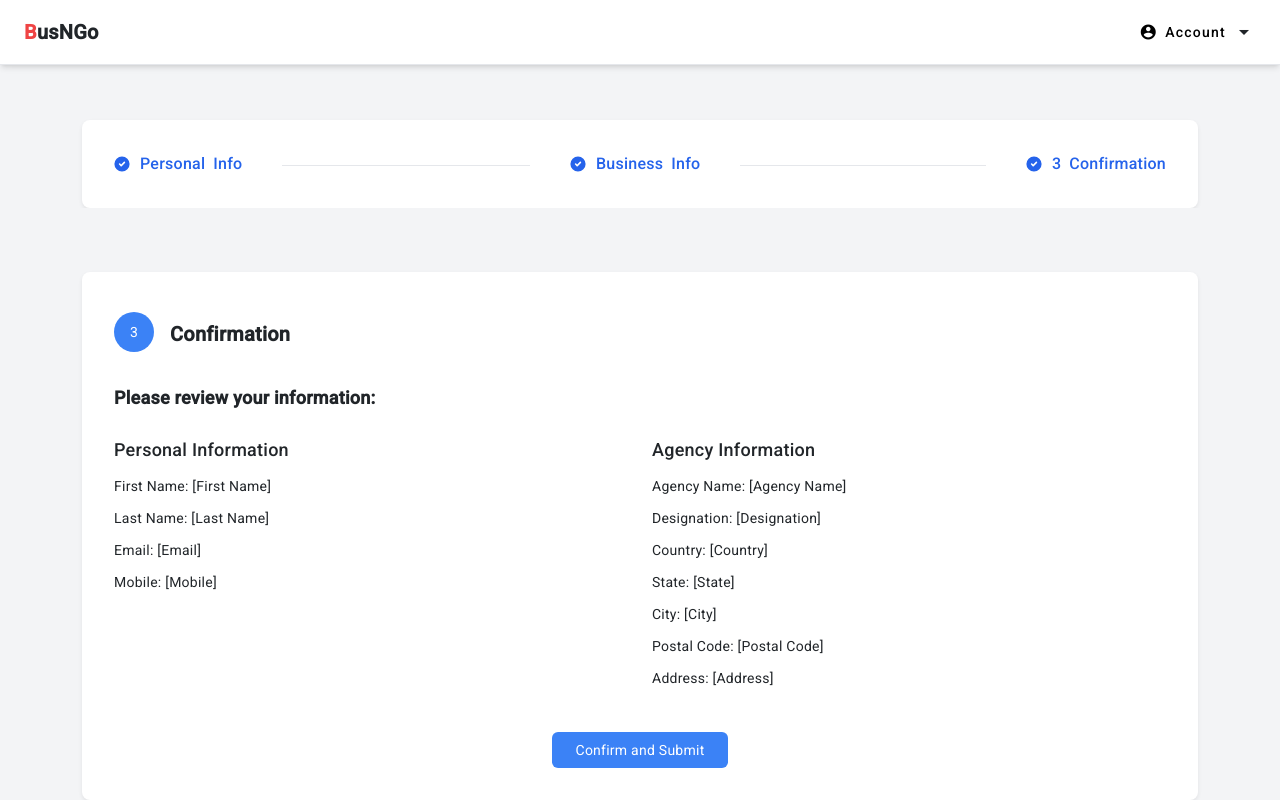
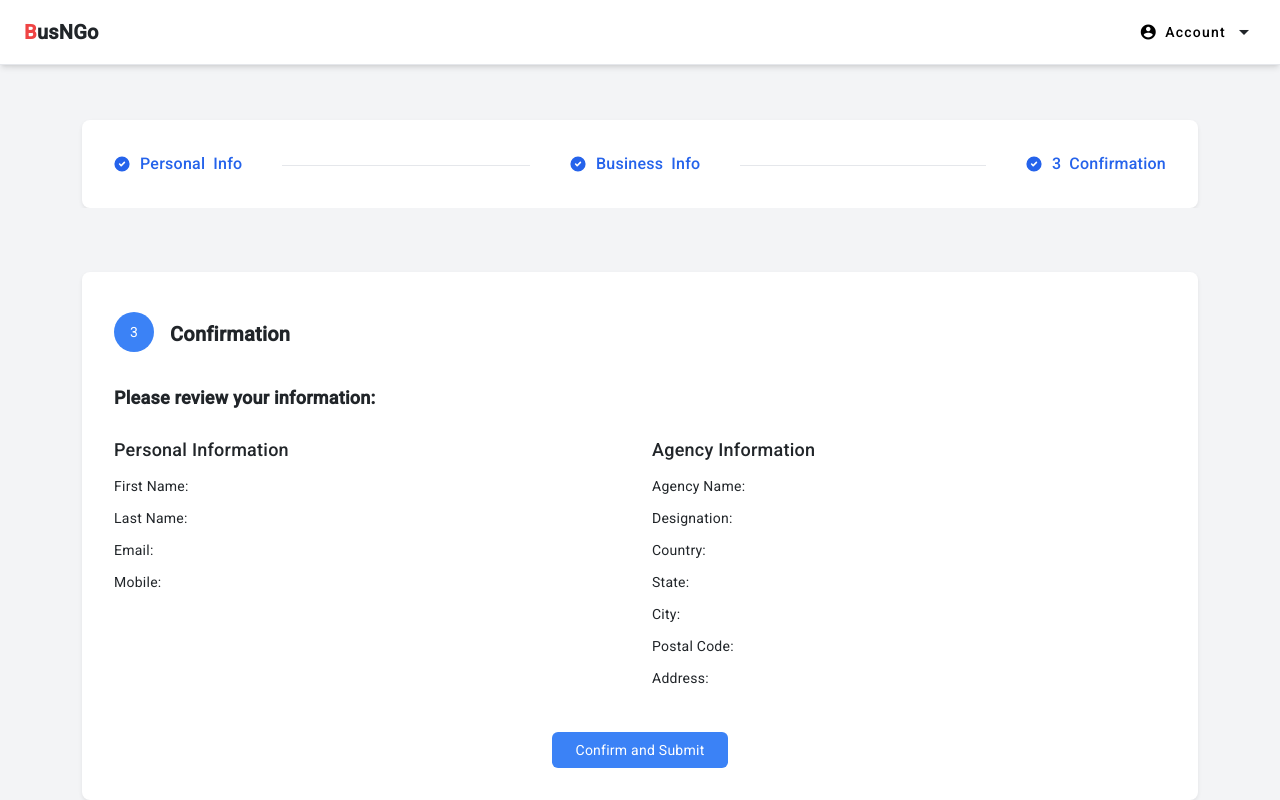
Before and after one commit to hari-krishnank/BusNGo-frontend, an Angular app: page /confirmation in a window 1280 px wide. Shown: the top 800 px of the page. Built offline with nearby package versions, Linux system fonts and the light colour scheme; no server answers.

Commit message:
owner authentication completed

```diff
--- a/src/app/app.routes.ts
+++ b/src/app/app.routes.ts
@@ -15,6 +15,7 @@ import { OwnerDetailsComponent } from './pages/busOwner/owner-details/owner-deta
 import { AgencyDetailsComponent } from './pages/busOwner/agency-details/agency-details.component';
 import { ConfirmDetailsComponent } from './pages/busOwner/confirm-details/confirm-details.component';
 import { DashboardComponent } from './pages/busOwner/dashboard/dashboard.component';
+import { OwnerAuthGuard } from './core/guards/ownerauth.guard';
 
 export const routes: Routes = [
 
@@ -70,7 +71,8 @@ export const routes: Routes = [
     },
     {
         path: 'ownerDashboard',
-        component: DashboardComponent
+        component: DashboardComponent,
+        canActivate: [OwnerAuthGuard]
     },
 
     //---ADMIN ROUTES
--- a/src/app/core/services/busOwner/signup.service.ts
+++ b/src/app/core/services/busOwner/signup.service.ts
@@ -1,6 +1,6 @@
 import { Injectable } from '@angular/core';
 import { HttpClient } from '@angular/common/http';
-import { Observable } from 'rxjs';
+import { Observable, tap } from 'rxjs';
 
 @Injectable({
   providedIn: 'root'
@@ -8,6 +8,7 @@ import { Observable } from 'rxjs';
 export class signupService {
   private apiUrl = 'http://localhost:3000';
   private readonly EMAIL_KEY = 'ownerEmail';
+  private readonly TOKEN_KEY = 'ownerToken';
 
   constructor(private http: HttpClient) { }
 
@@ -27,4 +28,45 @@ export class signupService {
   getEmail(): string {
     return localStorage.getItem(this.EMAIL_KEY) || '';
   }
+
+  removeEmail(): void {
+    return localStorage.removeItem(this.EMAIL_KEY)
   }
+
+  getOwnerDetails(): Observable<any> {
+    const email = this.getEmail();
+    return this.http.get(`${this.apiUrl}/owner/details`, { params: { email } });
+  }
+
+  confirmOwnerDetails(email: string): Observable<any> {
+    return this.http.post<any>(`${this.apiUrl}/owner/confirm-details`, { email });
+  }
+
+  login(loginData: { email: string; password: string }): Observable<any> {
+    return this.http.post<any>(`${this.apiUrl}/auth/owner/login`, loginData).pipe(
+      tap(response => {
+        if (response && response.access_token) {
+          this.setToken(response.access_token);
+          this.setEmail(loginData.email);
+        }
+      })
+    );
+  }
+
+  setToken(token: string): void {
+    localStorage.setItem(this.TOKEN_KEY, token);
+  }
+
+  getToken(): string | null {
+    return localStorage.getItem(this.TOKEN_KEY);
+  }
+
+  logout(): void {
+    localStorage.removeItem(this.TOKEN_KEY);
+    localStorage.removeItem(this.EMAIL_KEY);
+  }
+
+  isLoggedIn(): boolean {
+    return !!this.getToken();
+  }
+}
--- a/src/app/pages/busOwner/agency-details/agency-details.component.html
+++ b/src/app/pages/busOwner/agency-details/agency-details.component.html
@@ -1,4 +1,3 @@
-
 <app-ownernav></app-ownernav>
 
 <div class="bg-gray-100 pt-20">
@@ -51,37 +50,53 @@
             <form>
                 <div class="grid grid-cols-1 md:grid-cols-3 gap-4">
                   <div>
-                        <label for="agency-name" class="block mb-2 text-sm font-medium text-gray-700">Enter Agency Name *</label>
-                        <input type="text" id="agency-name" name="agency-name" required class="w-full px-3 py-2 border border-gray-300 rounded-md focus:outline-none focus:ring-2 focus:ring-blue-500">
+                    <label for="agencyName" class="block mb-2 text-sm font-medium text-gray-700">Enter Agency Name *</label>
+                    <input type="text" id="agencyName" name="agencyName" required
+                           class="w-full px-3 py-2 border border-gray-300 rounded-md focus:outline-none focus:ring-2 focus:ring-blue-500"
+                           [(ngModel)]="agencyName">
                   </div>
                   <div>
                     <label for="designation" class="block mb-2 text-sm font-medium text-gray-700">Designation *</label>
-                        <input type="text" id="designation" name="designation" required class="w-full px-3 py-2 border border-gray-300 rounded-md focus:outline-none focus:ring-2 focus:ring-blue-500">
+                    <input type="text" id="designation" name="designation" required
+                           class="w-full px-3 py-2 border border-gray-300 rounded-md focus:outline-none focus:ring-2 focus:ring-blue-500"
+                           [(ngModel)]="designation">
                   </div>
                   <div>
                     <label for="country" class="block mb-2 text-sm font-medium text-gray-700">Country</label>
-                        <input type="text" id="country" name="country" required class="w-full px-3 py-2 border border-gray-300 rounded-md focus:outline-none focus:ring-2 focus:ring-blue-500">
+                    <input type="text" id="country" name="country" required
+                           class="w-full px-3 py-2 border border-gray-300 rounded-md focus:outline-none focus:ring-2 focus:ring-blue-500"
+                           [(ngModel)]="country">
                   </div>
                   <div>
                     <label for="state" class="block mb-2 text-sm font-medium text-gray-700">State</label>
-                        <input type="text" id="state" name="state" required class="w-full px-3 py-2 border border-gray-300 rounded-md focus:outline-none focus:ring-2 focus:ring-blue-500">
+                    <input type="text" id="state" name="state" required
+                           class="w-full px-3 py-2 border border-gray-300 rounded-md focus:outline-none focus:ring-2 focus:ring-blue-500"
+                           [(ngModel)]="state">
                   </div>
                   <div>
                     <label for="city" class="block mb-2 text-sm font-medium text-gray-700">City</label>
-                        <input type="text" id="city" name="city" required class="w-full px-3 py-2 border border-gray-300 rounded-md focus:outline-none focus:ring-2 focus:ring-blue-500">
+                    <input type="text" id="city" name="city" required
+                           class="w-full px-3 py-2 border border-gray-300 rounded-md focus:outline-none focus:ring-2 focus:ring-blue-500"
+                           [(ngModel)]="city">
                   </div>
                   <div>
-                        <label for="postal-code" class="block mb-2 text-sm font-medium text-gray-700">Postal Code *</label>
-                        <input type="text" id="postal-code" name="postal-code" required class="w-full px-3 py-2 border border-gray-300 rounded-md focus:outline-none focus:ring-2 focus:ring-blue-500">
+                    <label for="postalCode" class="block mb-2 text-sm font-medium text-gray-700">Postal Code *</label>
+                    <input type="text" id="postalCode" name="postalCode" required
+                           class="w-full px-3 py-2 border border-gray-300 rounded-md focus:outline-none focus:ring-2 focus:ring-blue-500"
+                           [(ngModel)]="postalCode">
                   </div>
                 </div>
                 <div class="mt-4">
                   <label for="address" class="block mb-2 text-sm font-medium text-gray-700">Registered Address *</label>
-                    <input type="text" id="address" name="address" required class="w-full px-3 py-2 border border-gray-300 rounded-md focus:outline-none focus:ring-2 focus:ring-blue-500">
+                  <input type="text" id="address" name="address" required
+                         class="w-full px-3 py-2 border border-gray-300 rounded-md focus:outline-none focus:ring-2 focus:ring-blue-500"
+                         [(ngModel)]="address">
                 </div>
-
-                <div class="flex justify-center mt-8" [routerLink]="'/confirmation'">
-                    <button type="submit" class="px-6 py-2 text-white bg-blue-500 rounded-md hover:bg-blue-600 focus:outline-none focus:bg-blue-700">Next Page</button>
+                <div class="flex justify-center mt-8">
+                  <button (click)="onSubmit()"
+                          class="px-6 py-2 text-white bg-blue-500 rounded-md hover:bg-blue-600 focus:outline-none focus:bg-blue-700">
+                    Next Page
+                  </button>
                 </div>
               </form>
         </div>
--- a/src/app/pages/busOwner/agency-details/agency-details.component.ts
+++ b/src/app/pages/busOwner/agency-details/agency-details.component.ts
@@ -1,15 +1,63 @@
-import { Component } from '@angular/core';
+import { Component, OnInit } from '@angular/core';
 import { OwnernavComponent } from '../../../shared/widgets/ownernav/ownernav.component';
-import { RouterModule } from '@angular/router';
+import { Router, RouterModule } from '@angular/router';
 import { BusOwnerfooterComponent } from '../../../shared/widgets/bus-ownerfooter/bus-ownerfooter.component';
+import { signupService } from '../../../core/services/busOwner/signup.service';
+import { HttpClient } from '@angular/common/http';
+import { FormsModule } from '@angular/forms';
 
 @Component({
   selector: 'app-agency-details',
   standalone: true,
-  imports: [OwnernavComponent, RouterModule, BusOwnerfooterComponent],
+  imports: [OwnernavComponent, RouterModule, BusOwnerfooterComponent, FormsModule],
   templateUrl: './agency-details.component.html',
   styleUrl: './agency-details.component.css'
 })
-export class AgencyDetailsComponent {
+export class AgencyDetailsComponent implements OnInit {
+  email: string = '';
+  agencyName: string = '';
+  designation: string = ''
+  country: string = ''
+  state: string = ''
+  city: string = ''
+  postalCode: string = ''
+  address: string = ''
 
+
+  constructor(private signUpService: signupService, private http: HttpClient, private router: Router) { }
+
+  ngOnInit() {
+    this.email = this.signUpService.getEmail();
+    console.log(this.email);
+  }
+
+
+  onSubmit() {
+    // if (this.password !== this.rePassword) {
+    //   alert('Passwords do not match');
+    //   return;
+    // }
+
+    const ownerDetails = {
+      email: this.email,
+      agencyName: this.agencyName,
+      designation: this.designation,
+      country: this.country,
+      state: this.state,
+      city: this.city,
+      postalCode: this.postalCode,
+      address: this.address
+    };
+
+    this.http.put('http://localhost:3000/owner/update-details', ownerDetails).subscribe(
+      (response) => {
+        console.log('Owner details updated successfully', response);
+        this.router.navigate(['/confirmation'])
+      },
+      (error) => {
+        console.error('Error updating owner details', error);
+        // Handle error (show message to user)
+      }
+    );
+  }
 }
--- a/src/app/pages/busOwner/confirm-details/confirm-details.component.html
+++ b/src/app/pages/busOwner/confirm-details/confirm-details.component.html
@@ -3,26 +3,37 @@
 <div class="bg-gray-100 pt-20">
     <div class="container mx-auto mt-10">
         <div class="bg-white p-8 rounded-lg shadow-sm">
-            <div class="flex items-center w-full text-sm font-medium text-center text-gray-500 dark:text-gray-400 sm:text-base">
-                <li class="flex md:w-full items-center text-blue-600 dark:text-blue-500 sm:after:content-[''] after:w-full after:h-1 after:border-b after:border-gray-200 after:border-1 after:hidden sm:after:inline-block after:mx-6 xl:after:mx-10 dark:after:border-gray-700">
-                    <span class="flex items-center after:content-['/'] sm:after:hidden after:mx-2 after:text-gray-200 dark:after:text-gray-500">
-                        <svg class="w-3.5 h-3.5 sm:w-4 sm:h-4 me-2.5" aria-hidden="true" xmlns="http://www.w3.org/2000/svg" fill="currentColor" viewBox="0 0 20 20">
-                            <path d="M10 .5a9.5 9.5 0 1 0 9.5 9.5A9.51 9.51 0 0 0 10 .5Zm3.707 8.207-4 4a1 1 0 0 1-1.414 0l-2-2a1 1 0 0 1 1.414-1.414L9 10.586l3.293-3.293a1 1 0 0 1 1.414 1.414Z" />
+            <div
+                class="flex items-center w-full text-sm font-medium text-center text-gray-500 dark:text-gray-400 sm:text-base">
+                <li
+                    class="flex md:w-full items-center text-blue-600 dark:text-blue-500 sm:after:content-[''] after:w-full after:h-1 after:border-b after:border-gray-200 after:border-1 after:hidden sm:after:inline-block after:mx-6 xl:after:mx-10 dark:after:border-gray-700">
+                    <span
+                        class="flex items-center after:content-['/'] sm:after:hidden after:mx-2 after:text-gray-200 dark:after:text-gray-500">
+                        <svg class="w-3.5 h-3.5 sm:w-4 sm:h-4 me-2.5" aria-hidden="true"
+                            xmlns="http://www.w3.org/2000/svg" fill="currentColor" viewBox="0 0 20 20">
+                            <path
+                                d="M10 .5a9.5 9.5 0 1 0 9.5 9.5A9.51 9.51 0 0 0 10 .5Zm3.707 8.207-4 4a1 1 0 0 1-1.414 0l-2-2a1 1 0 0 1 1.414-1.414L9 10.586l3.293-3.293a1 1 0 0 1 1.414 1.414Z" />
                         </svg>
                         Personal <span class="hidden sm:inline-flex sm:ms-2">Info</span>
                     </span>
                 </li>
-                <li class="flex md:w-full items-center text-blue-600 dark:text-blue-500 sm:after:content-[''] after:w-full after:h-1 after:border-b after:border-gray-200 after:border-1 after:hidden sm:after:inline-block after:mx-6 xl:after:mx-10 dark:after:border-gray-700">
-                    <span class="flex items-center after:content-['/'] sm:after:hidden after:mx-2 after:text-gray-200 dark:after:text-gray-500">
-                        <svg class="w-3.5 h-3.5 sm:w-4 sm:h-4 me-2.5" aria-hidden="true" xmlns="http://www.w3.org/2000/svg" fill="currentColor" viewBox="0 0 20 20">
-                            <path d="M10 .5a9.5 9.5 0 1 0 9.5 9.5A9.51 9.51 0 0 0 10 .5Zm3.707 8.207-4 4a1 1 0 0 1-1.414 0l-2-2a1 1 0 0 1 1.414-1.414L9 10.586l3.293-3.293a1 1 0 0 1 1.414 1.414Z" />
+                <li
+                    class="flex md:w-full items-center text-blue-600 dark:text-blue-500 sm:after:content-[''] after:w-full after:h-1 after:border-b after:border-gray-200 after:border-1 after:hidden sm:after:inline-block after:mx-6 xl:after:mx-10 dark:after:border-gray-700">
+                    <span
+                        class="flex items-center after:content-['/'] sm:after:hidden after:mx-2 after:text-gray-200 dark:after:text-gray-500">
+                        <svg class="w-3.5 h-3.5 sm:w-4 sm:h-4 me-2.5" aria-hidden="true"
+                            xmlns="http://www.w3.org/2000/svg" fill="currentColor" viewBox="0 0 20 20">
+                            <path
+                                d="M10 .5a9.5 9.5 0 1 0 9.5 9.5A9.51 9.51 0 0 0 10 .5Zm3.707 8.207-4 4a1 1 0 0 1-1.414 0l-2-2a1 1 0 0 1 1.414-1.414L9 10.586l3.293-3.293a1 1 0 0 1 1.414 1.414Z" />
                         </svg>
                         Business <span class="hidden sm:inline-flex sm:ms-2">Info</span>
                     </span>
                 </li>
                 <li class="flex items-center text-blue-600">
-                    <svg class="w-3.5 h-3.5 sm:w-4 sm:h-4 me-2.5" aria-hidden="true" xmlns="http://www.w3.org/2000/svg" fill="currentColor" viewBox="0 0 20 20">
-                        <path d="M10 .5a9.5 9.5 0 1 0 9.5 9.5A9.51 9.51 0 0 0 10 .5Zm3.707 8.207-4 4a1 1 0 0 1-1.414 0l-2-2a1 1 0 0 1 1.414-1.414L9 10.586l3.293-3.293a1 1 0 0 1 1.414 1.414Z" />
+                    <svg class="w-3.5 h-3.5 sm:w-4 sm:h-4 me-2.5" aria-hidden="true" xmlns="http://www.w3.org/2000/svg"
+                        fill="currentColor" viewBox="0 0 20 20">
+                        <path
+                            d="M10 .5a9.5 9.5 0 1 0 9.5 9.5A9.51 9.51 0 0 0 10 .5Zm3.707 8.207-4 4a1 1 0 0 1-1.414 0l-2-2a1 1 0 0 1 1.414-1.414L9 10.586l3.293-3.293a1 1 0 0 1 1.414 1.414Z" />
                     </svg>
                     <span class="me-2">3</span>
                     Confirmation
@@ -47,25 +58,27 @@
                 <div class="grid grid-cols-1 md:grid-cols-2 gap-4">
                     <div>
                         <p class="font-medium text-lg">Personal Information</p>
-                        <p>First Name: [First Name]</p>
-                        <p>Last Name: [Last Name]</p>
-                        <p>Email: [Email]</p>
-                        <p>Mobile: [Mobile]</p>
+                        <p>First Name: {{ ownerDetails?.firstName }}</p>
+                        <p>Last Name: {{ ownerDetails?.lastName }}</p>
+                        <p>Email: {{ ownerDetails?.email }}</p>
+                        <p>Mobile: {{ ownerDetails?.mobile }}</p>
                     </div>
                     <div>
                         <p class="font-medium text-lg">Agency Information</p>
-                        <p>Agency Name: [Agency Name]</p>
-                        <p>Designation: [Designation]</p>
-                        <p>Country: [Country]</p>
-                        <p>State: [State]</p>
-                        <p>City: [City]</p>
-                        <p>Postal Code: [Postal Code]</p>
-                        <p>Address: [Address]</p>
+                        <p>Agency Name: {{ ownerDetails?.agencyName }}</p>
+                        <p>Designation: {{ ownerDetails?.designation }}</p>
+                        <p>Country: {{ ownerDetails?.country }}</p>
+                        <p>State: {{ ownerDetails?.state }}</p>
+                        <p>City: {{ ownerDetails?.city }}</p>
+                        <p>Postal Code: {{ ownerDetails?.postalCode }}</p>
+                        <p>Address: {{ ownerDetails?.registeredAddress }}</p>
                     </div>
                 </div>
 
                 <div class="flex justify-center mt-8">
-                    <button [routerLink]="'/ownerDashboard'" class="px-6 py-2 text-white bg-blue-500 rounded-md hover:bg-blue-600 focus:outline-none focus:bg-blue-700">Confirm and Submit</button>
+                    <button (click)="confirmAndSubmit()"
+                        class="px-6 py-2 text-white bg-blue-500 rounded-md hover:bg-blue-600 focus:outline-none focus:bg-blue-700">Confirm
+                        and Submit</button>
                 </div>
             </div>
         </div>
--- a/src/app/pages/busOwner/owner-login/owner-login.component.html
+++ b/src/app/pages/busOwner/owner-login/owner-login.component.html
@@ -15,18 +15,22 @@
                 <p class="text-xl font-semibold mb-6">
                     Sign In and Add Your Bus Fleet with BusNGo
                 </p>
-                <form>
-                    <input type="email" placeholder="Enter Email" class="w-full p-3 mb-4 border rounded">
-                    <input type="password" placeholder="Enter Password" class="w-full p-3 mb-4 border rounded">
-                    <button class="w-full py-3 bg-gray-300 text-gray-700 rounded font-semibold hover:bg-gray-400">
+                <form (ngSubmit)="onSubmit()" #loginForm="ngForm">
+                    <input type="email" placeholder="Enter Email" class="w-full p-3 mb-4 border rounded"
+                        [(ngModel)]="loginData.email" name="email" required>
+                    <input type="password" placeholder="Enter Password" class="w-full p-3 mb-4 border rounded"
+                        [(ngModel)]="loginData.password" name="password" required>
+                    <button type="submit"
+                        class="w-full py-3 bg-gray-300 text-gray-700 rounded font-semibold hover:bg-gray-400"
+                        [disabled]="!loginForm.form.valid">
                         SIGN IN
                     </button>
                 </form>
                 <div class="text-center mb-6 mt-6">
-                    <p class="text-black text-sm">Do you have already an account ? <a
-                            [routerLink] ="'/ownerRegister'">Sign up here</a> </p>
+                    <p class="text-black text-sm">Do you already have an account? <a routerLink="/ownerRegister">Sign up here</a> </p>
                 </div>
             </div>
+
         </div>
     </div>
 
```
Also changed, not shown: src/app/core/guards/ownerauth.guard.ts (added, +19 -0 lines), src/app/pages/busOwner/confirm-details/confirm-details.component.ts (+33 -1 lines), src/app/pages/busOwner/owner-login/owner-login.component.ts (+22 -2 lines), src/app/shared/widgets/ownernav/ownernav.component.html (+3 -9 lines), src/app/shared/widgets/ownernav/ownernav.component.ts (+11 -1 lines). Lines whose indentation alone changed are shown as unchanged.
